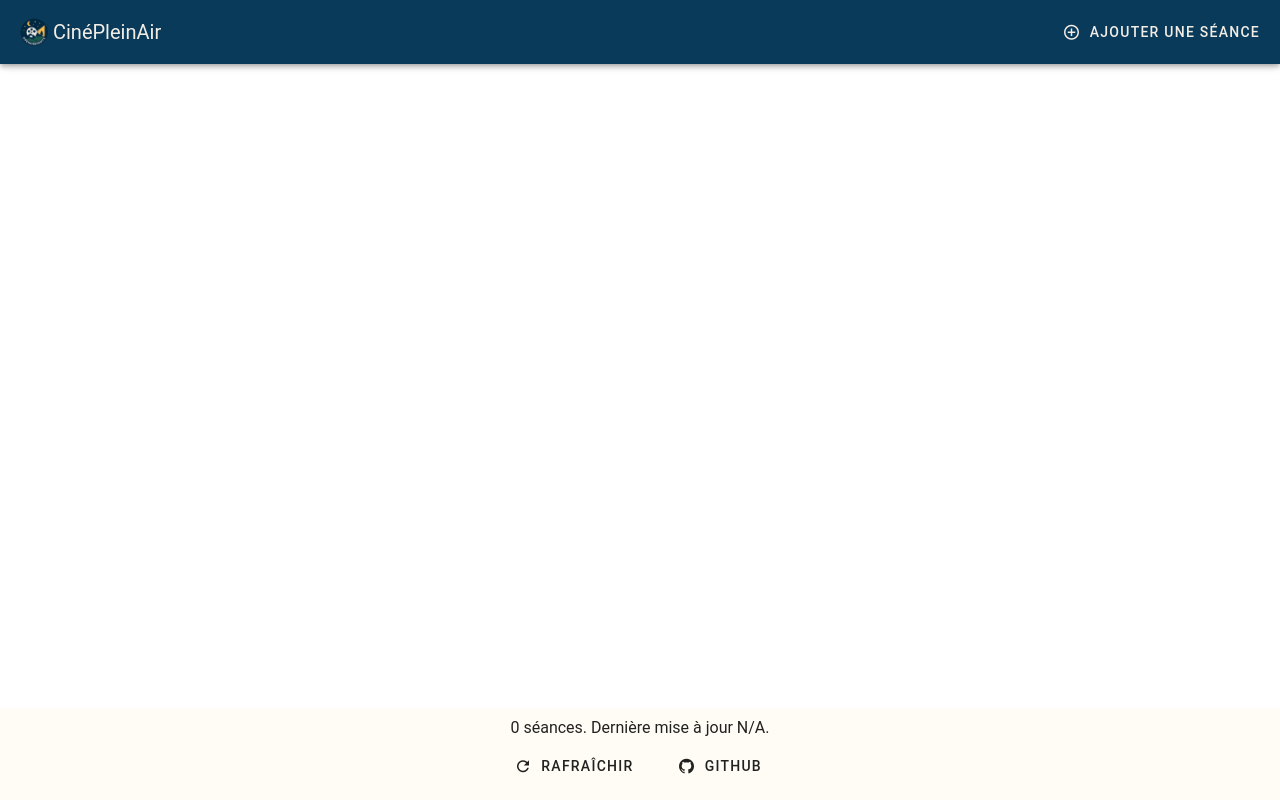
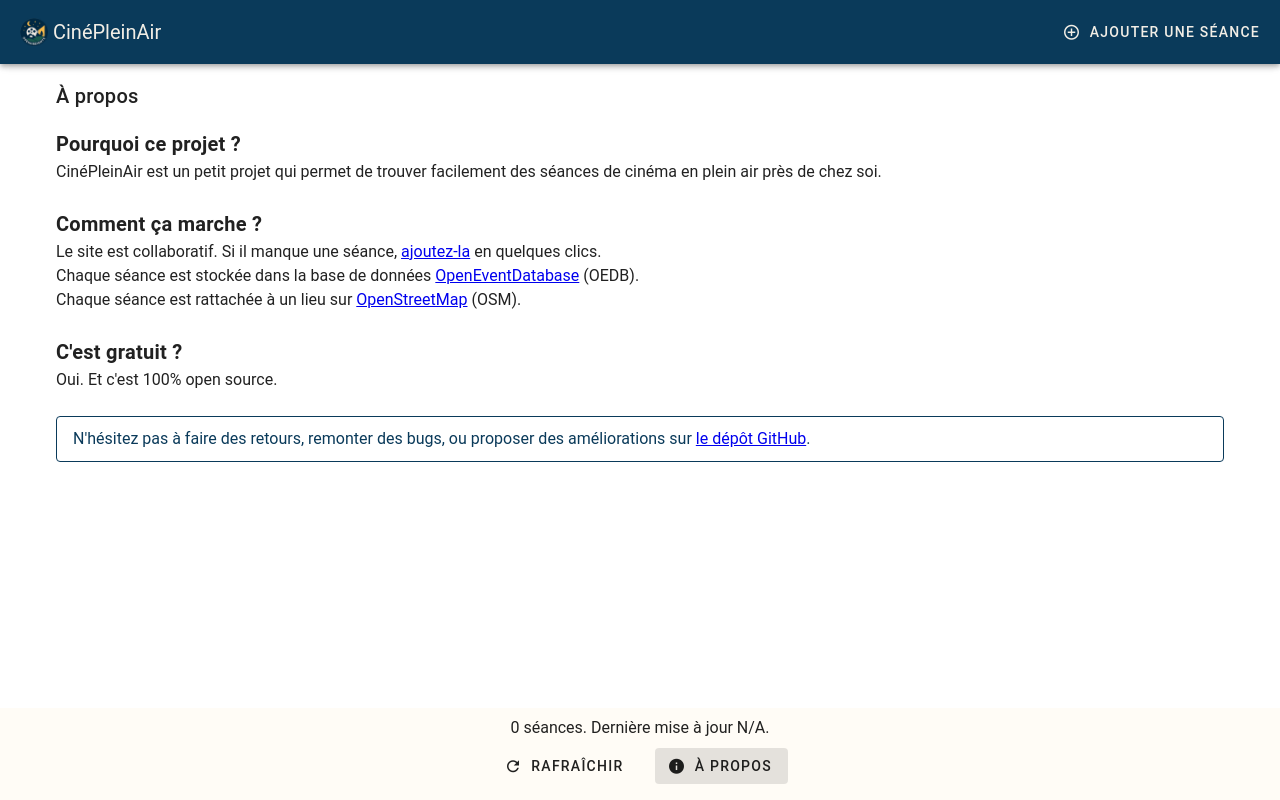
Before and after one commit to raphodn/open-air-events, a Vue app: page /about in a window 1280 px wide. Built offline with nearby package versions, Linux system fonts and the light colour scheme; no server answers.

Commit message:
feat: nouvelle page 'à propos' (#55)

```diff
--- a/src/components/Footer.vue
+++ b/src/components/Footer.vue
@@ -8,7 +8,7 @@
           Dernière mise à jour {{ relativeLastSyncDate }}.
         </p>
         <v-btn class="mx-2 my-2" variant="text" prepend-icon="mdi-refresh" @click="refreshEvents">Rafraîchir</v-btn>
-        <v-btn class="mx-2 my-2" variant="text" prepend-icon="mdi-github" :href="constants.APP_GITHUB_URL" target="_blank">Github</v-btn>
+        <v-btn class="mx-2 my-2" variant="text" prepend-icon="mdi-information" :to="{ name: 'about' }">À propos</v-btn>
       </v-col>
     </v-row>
   </v-footer>
@@ -18,7 +18,6 @@
 import { computed, onMounted, onUnmounted, ref } from 'vue'
 import { storeToRefs } from 'pinia'
 import { useDisplay } from 'vuetify'
-import constants from '../constants'
 import dateUtils from '../utils/date.js'
 import { useEventsStore } from '../stores/events.js'
 
--- a/src/constants.js
+++ b/src/constants.js
@@ -9,5 +9,6 @@ export default {
   OEDB_WHAT_LIST: [
     {key: OEDB_WHAT_DEFAULT, label: 'Cinéma en plein air'},
   ],
+  OSM_URL: 'https://www.openstreetmap.org',
   OSM_PHOTON_SEARCH_API_URL: 'https://photon.komoot.io/api/',
 }
--- a/src/router.js
+++ b/src/router.js
@@ -6,6 +6,7 @@ const routes = [
   { path: '/events/create', name: 'create-event', component: () => import('./views/EventCreate.vue'), meta: { title: 'Ajouter une séance', icon: 'mdi-plus', breadcrumbs: [{ title: 'Liste', to: '/events' }, { title: 'Ajouter une séance' }] } },
   { path: '/events/:id', name: 'event-details', component: () => import('./views/EventDetail.vue'), meta: { title: "Détails de la séance", icon: 'mdi-calendar', breadcrumbs: [{ title: 'Liste', to: '/events' }, { title: "Détails de la séance" }] } },
   { path: '/events/:id/edit', name: 'edit-event', component: () => import('./views/EventEdit.vue'), meta: { title: "Modifier la séance", icon: 'mdi-pencil', breadcrumbs: [{ title: 'Liste', to: '/events' }, { title: ':id', to: '/events/:id' }, { title: "Modifier la séance" }] } },
+  { path: '/about', name: 'about', component: () => import('./views/About.vue'), meta: { title: 'À propos', icon: 'mdi-information', breadcrumbs: [{ title: 'À propos', to: '/about' }] } },
 ]
 
 const router = createRouter({
--- /dev/null
+++ b/src/views/About.vue
@@ -0,0 +1,39 @@
+<template>
+  <h2 class="text-h6 font-weight-bold">Pourquoi ce projet ?</h2>
+  <p>
+    CinéPleinAir est un petit projet qui permet de trouver facilement des séances de cinéma en plein air près de chez soi.
+  </p>
+
+  <br />
+
+  <h2 class="text-h6 font-weight-bold">Comment ça marche ?</h2>
+  <p>
+    Le site est collaboratif. Si il manque une séance, <router-link :to="{ name: 'create-event' }">ajoutez-la</router-link> en quelques clics.
+  </p>
+  <p>
+    Chaque séance est stockée dans la base de données <a :href="constants.OEDB_WIKI_URL" target="_blank">OpenEventDatabase</a> (OEDB).
+  </p>
+  <p>
+    Chaque séance est rattachée à un lieu sur <a :href="constants.OSM_URL" target="_blank">OpenStreetMap</a> (OSM).
+  </p>
+
+  <br />
+
+  <h2 class="text-h6 font-weight-bold">C'est gratuit ?</h2>
+  <p>
+    Oui. Et c'est 100% open source.
+  </p>
+
+  <br />
+
+  <v-alert color="primary" variant="outlined" density="compact">
+    N'hésitez pas à faire des retours, remonter des bugs, ou proposer des améliorations sur <a :href="constants.APP_GITHUB_URL" target="_blank">le dépôt GitHub</a>.
+  </v-alert>
+</template>
+
+<script setup>
+import constants from '../constants.js'
+</script>
+
+<style scoped>
+</style>
--- a/src/views/EventCreate.vue
+++ b/src/views/EventCreate.vue
@@ -1,10 +1,4 @@
 <template>
-  <v-alert color="primary" variant="outlined" density="compact">
-    La base de données utilisée est <a :href="constants.OEDB_WIKI_URL" target="_blank">OpenEventDatabase</a> (OEDB)
-  </v-alert>
-
-  <br />
-
   <EventForm
     :initial-form="initialForm"
     :is-submitting="isSubmitting"
--- a/src/views/EventEdit.vue
+++ b/src/views/EventEdit.vue
@@ -1,10 +1,4 @@
 <template>
-  <v-alert color="primary" variant="outlined" density="compact">
-    La base de données utilisée est <a :href="constants.OEDB_WIKI_URL" target="_blank">OpenEventDatabase</a> (OEDB)
-  </v-alert>
-
-  <br />
-
   <v-progress-linear
     v-if="isLoading"
     indeterminate
```
